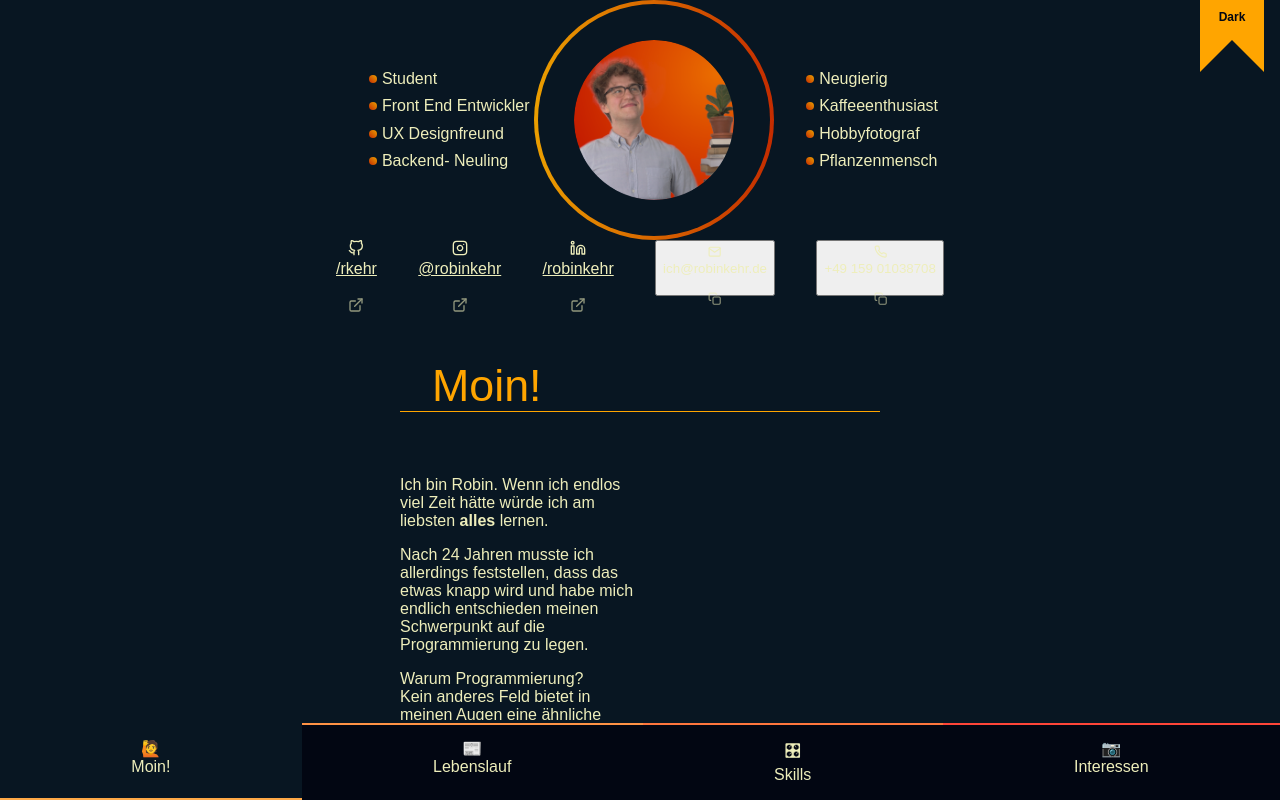
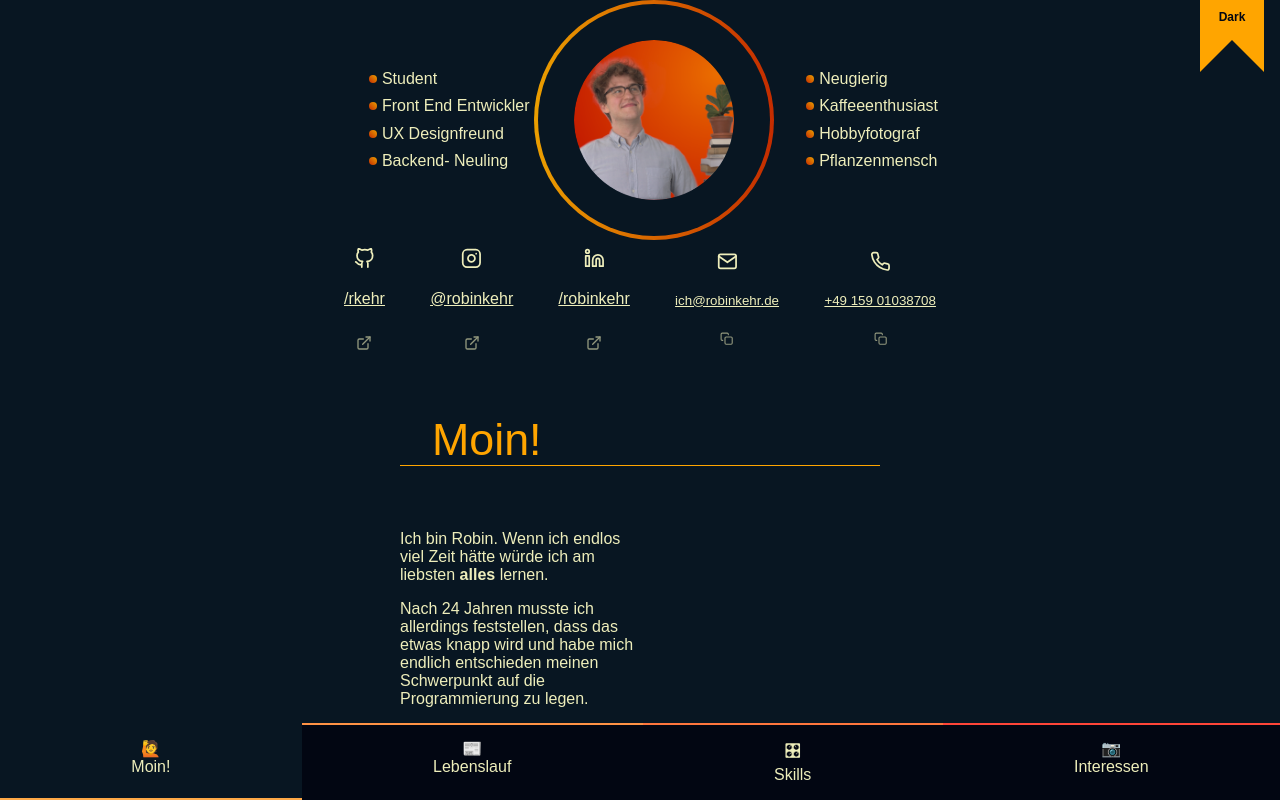
Before and after one commit to rkehr/bewerbung, a React app: page /moin in a window 1280 px wide. Built offline with nearby package versions, Linux system fonts and the light colour scheme; a web font is replaced by a local one.

Commit message:
support buttons when copyLinkOnClick == true

```diff
--- a/src/styles/components/socialMediaLink.scss
+++ b/src/styles/components/socialMediaLink.scss
@@ -2,13 +2,25 @@
   & > * {
     display: block;
     text-align: center;
+    padding: 8px;
   }
   .socialMediaIcon {
+    font-size: 1.3rem;
   }
   .socialMediaHandle {
+    text-decoration: underline;
   }
   .actionIcon {
     margin-bottom: -0.2em;
     opacity: 0.6;
   }
 }
+button.socialMediaLink {
+  background: none;
+  border: none;
+  font-weight: 300;
+  padding: 0;
+  &:hover {
+    cursor: pointer;
+  }
+}
```
